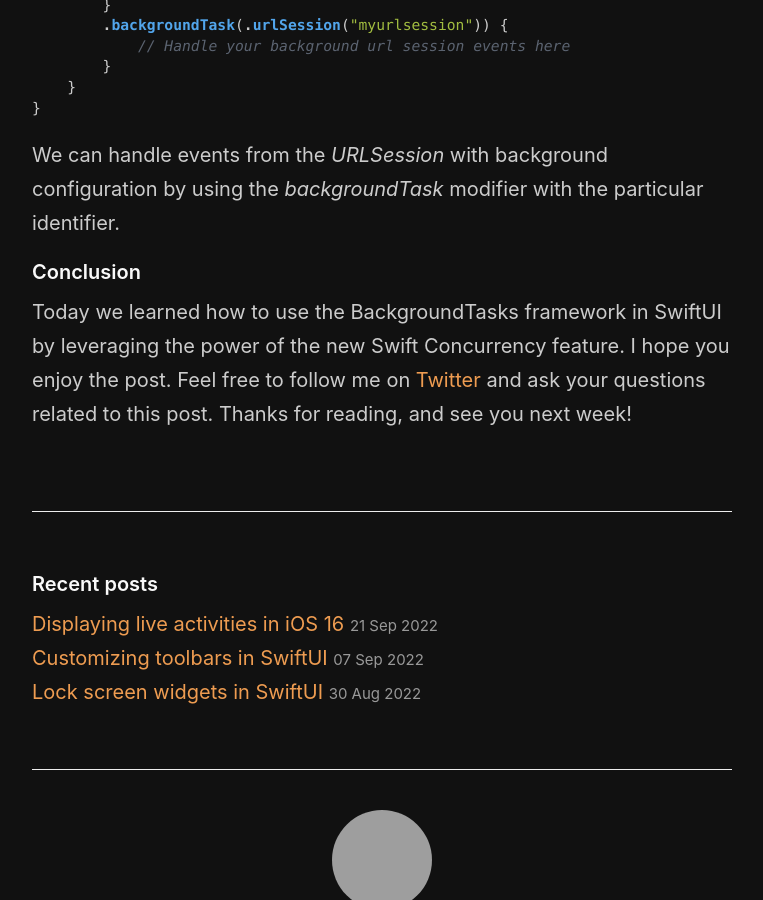
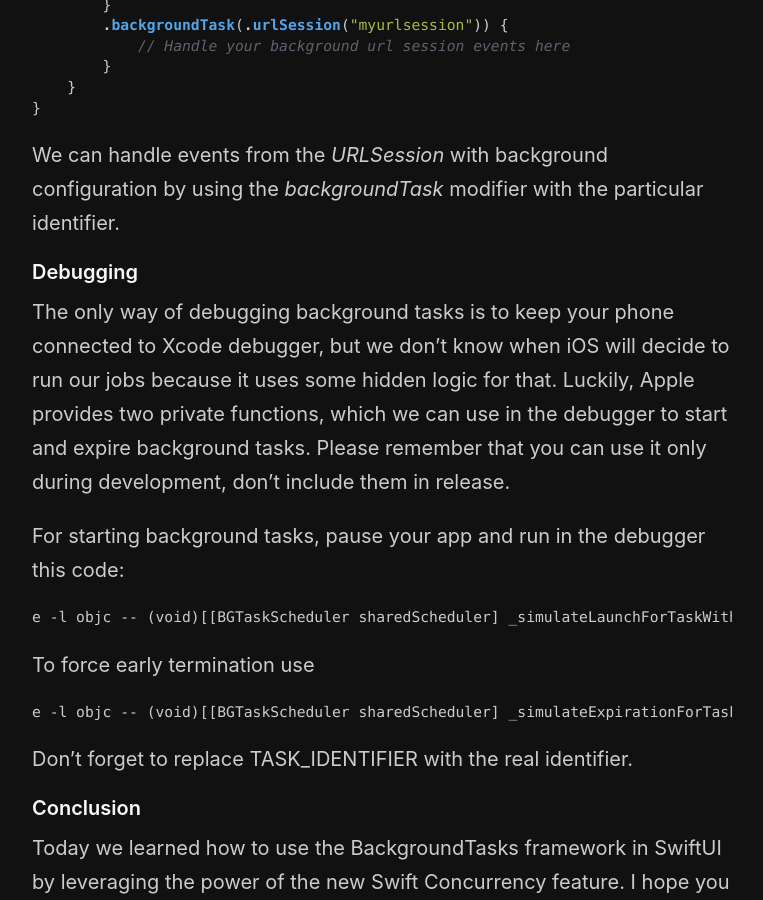
Before and after one commit to mecid/mecid.github.io, a Jekyll site: the page built from _posts/2022-07-06-background-tasks-in-swiftui.md, in a window 1280 px wide and 900 px high, scrolled down 3876 px, cut to the strip 0-900 px from the top of the window. Shown: the whole strip, without its empty margins (258-1021 px from the left). Built offline with Jekyll 4.4.1, drawn with Linux system fonts in a browser that asks for light colours; grey boxes are pictures that could not be loaded.

Commit message:
bg tasks post updated

````diff
--- a/_posts/2022-07-06-background-tasks-in-swiftui.md
+++ b/_posts/2022-07-06-background-tasks-in-swiftui.md
@@ -142,5 +142,22 @@ struct MyApp: App {
 
 We can handle events from the *URLSession* with background configuration by using the *backgroundTask* modifier with the particular identifier.
 
+#### Debugging
+The only way of debugging background tasks is to keep your phone connected to Xcode debugger, but we don’t know when iOS will decide to run our jobs because it uses some hidden logic for that. Luckily, Apple provides two private functions, which we can use in the debugger to start and expire background tasks. Please remember that you can use it only during development, don’t include them in release.
+
+For starting background tasks, pause your app and run in the debugger this code:
+
+```
+e -l objc -- (void)[[BGTaskScheduler sharedScheduler] _simulateLaunchForTaskWithIdentifier:@"TASK_IDENTIFIER"]
+```
+
+To force early termination use
+
+```
+e -l objc -- (void)[[BGTaskScheduler sharedScheduler] _simulateExpirationForTaskWithIdentifier:@"TASK_IDENTIFIER"]
+```
+
+Don't forget to replace TASK_IDENTIFIER with the real identifier.
+
 #### Conclusion
 Today we learned how to use the BackgroundTasks framework in SwiftUI by leveraging the power of the new Swift Concurrency feature. I hope you enjoy the post. Feel free to follow me on [Twitter](https://twitter.com/mecid) and ask your questions related to this post. Thanks for reading, and see you next week!
````
